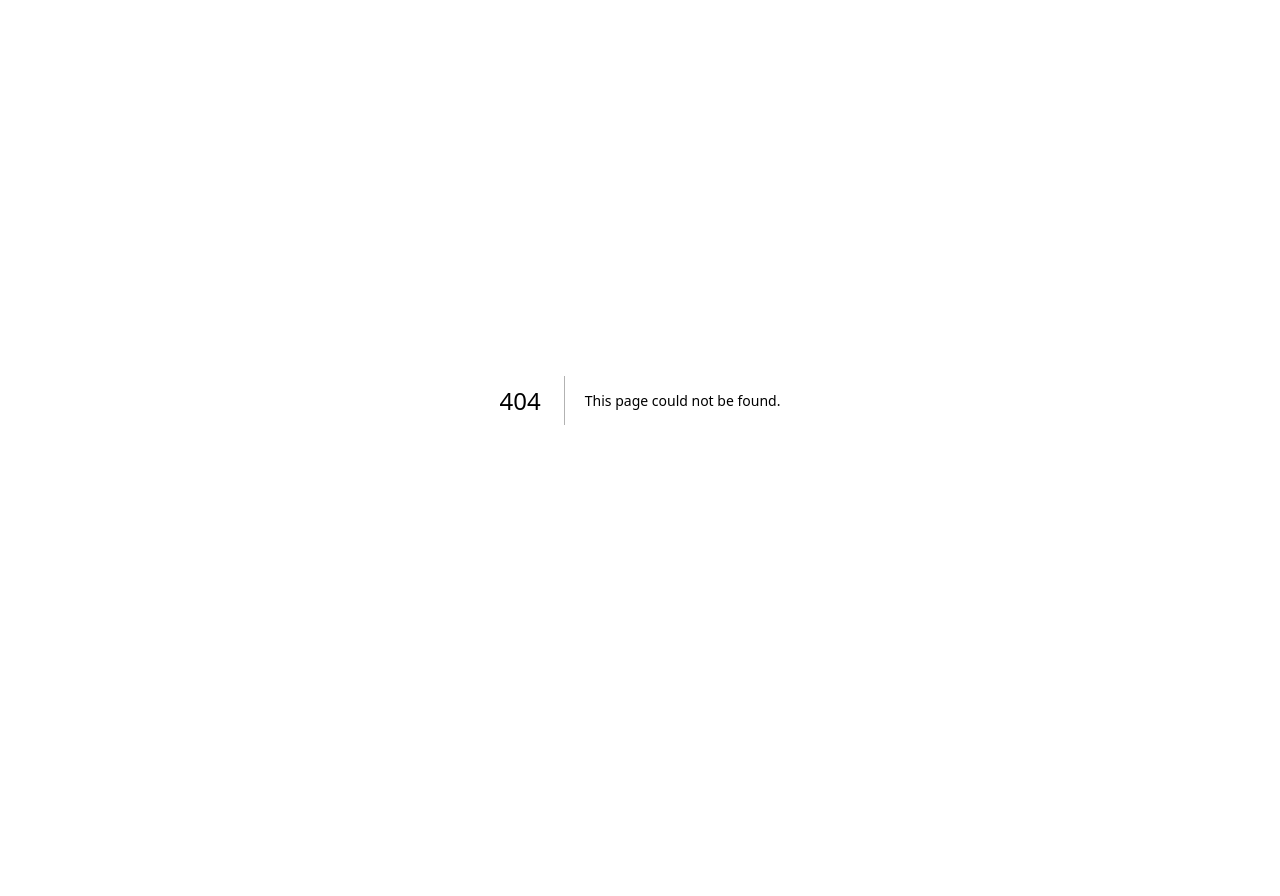
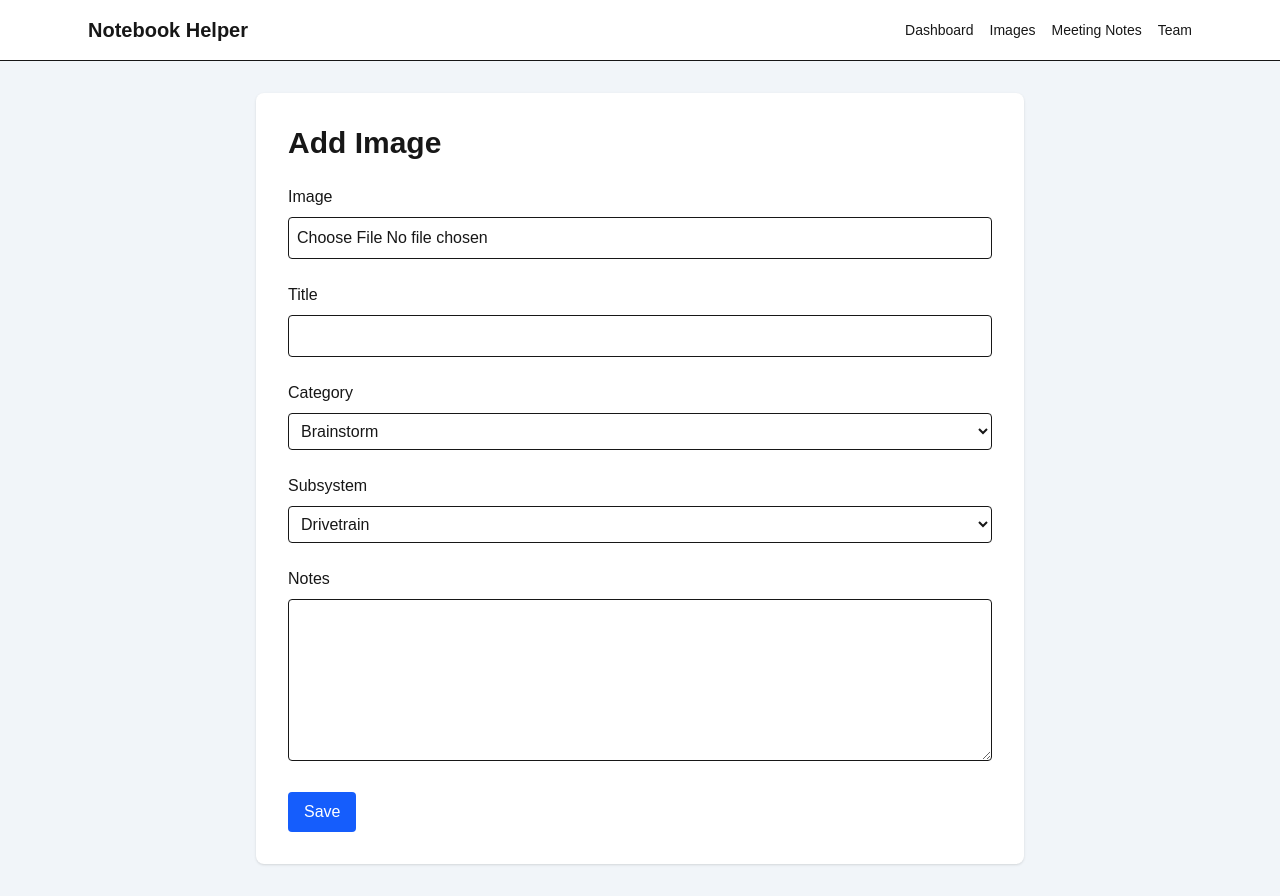
Before and after one commit to reactrobotics-org/notebook-helper, a Next.js app: page /images/new in a window 1280 px wide. Before the commit this address had no page. Before the commit the page ends 800 px from the top, so only its background shows below. Built offline with nearby package versions, Linux system fonts and the light colour scheme; no server answers.

Commit message:
Add image upload feature

```diff
--- /dev/null
+++ b/app/(main)/images/new/page.tsx
@@ -0,0 +1,174 @@
+"use client";
+
+import { useState } from "react";
+import { useForm } from "react-hook-form";
+import { v4 as uuidv4 } from "uuid";
+import { createClient } from "@/utils/supabase/client";
+
+type ImageForm = {
+  image: FileList;
+  title: string;
+  category: string;
+  subsystem: string;
+  notes: string;
+};
+
+export default function NewImagePage() {
+  const supabase = createClient();
+  const { register, handleSubmit, reset } = useForm<ImageForm>();
+  const [message, setMessage] = useState("");
+
+  async function onSubmit(data: ImageForm) {
+    setMessage("Saving...");
+
+    const {
+      data: { user },
+      error: userError,
+    } = await supabase.auth.getUser();
+
+    if (userError || !user) {
+      setMessage("You must be logged in to save an image.");
+      return;
+    }
+
+    const { data: profile, error: profileError } = await supabase
+      .from("profiles")
+      .select("id, team_id")
+      .eq("id", user.id)
+      .single();
+
+    if (profileError || !profile) {
+      setMessage("Could not find your profile.");
+      return;
+    }
+
+    if (!profile.team_id) {
+      setMessage("Your account is not assigned to a team yet.");
+      return;
+    }
+
+    const file = data.image?.[0];
+
+    if (!file) {
+      setMessage("Please choose an image.");
+      return;
+    }
+
+    const fileExt = file.name.split(".").pop();
+    const fileName = `${profile.team_id}/${uuidv4()}.${fileExt}`;
+
+    const { error: uploadError } = await supabase.storage
+      .from("images")
+      .upload(fileName, file);
+
+    if (uploadError) {
+      setMessage(`Upload error: ${uploadError.message}`);
+      return;
+    }
+
+    const { data: publicUrlData } = supabase.storage
+      .from("images")
+      .getPublicUrl(fileName);
+
+    const { error: insertError } = await supabase
+      .from("image_entries")
+      .insert({
+        team_id: profile.team_id,
+        created_by: user.id,
+        title: data.title,
+        category: data.category,
+        subsystem: data.subsystem,
+        description: data.notes,
+        image_url: publicUrlData.publicUrl,
+      });
+
+    if (insertError) {
+      setMessage(`Database error: ${insertError.message}`);
+      return;
+    }
+
+    reset();
+    setMessage("Image saved.");
+  }
+
+  return (
+    <main className="min-h-screen bg-slate-100 p-8">
+      <div className="mx-auto max-w-3xl rounded-lg bg-white p-8 shadow">
+        <h1 className="mb-6 text-3xl font-bold">Add Image</h1>
+
+        <form onSubmit={handleSubmit(onSubmit)} className="space-y-6">
+          <div>
+            <label className="mb-2 block font-medium">Image</label>
+            <input
+              type="file"
+              accept="image/*"
+              capture="environment"
+              {...register("image")}
+              className="w-full rounded border p-2"
+            />
+          </div>
+
+          <div>
+            <label className="mb-2 block font-medium">Title</label>
+            <input
+              {...register("title")}
+              className="w-full rounded border p-2"
+            />
+          </div>
+
+          <div>
+            <label className="mb-2 block font-medium">Category</label>
+            <select
+              {...register("category")}
+              className="w-full rounded border p-2"
+            >
+              <option>Brainstorm</option>
+              <option>Design</option>
+              <option>Prototype</option>
+              <option>Build</option>
+              <option>Programming</option>
+              <option>Testing</option>
+              <option>Other</option>
+            </select>
+          </div>
+
+          <div>
+            <label className="mb-2 block font-medium">Subsystem</label>
+            <select
+              {...register("subsystem")}
+              className="w-full rounded border p-2"
+            >
+              <option>Drivetrain</option>
+              <option>Intake</option>
+              <option>Conveyor</option>
+              <option>Lift</option>
+              <option>Claw</option>
+              <option>Electrical</option>
+              <option>Pneumatics</option>
+              <option>Sensors</option>
+              <option>Other</option>
+            </select>
+          </div>
+
+          <div>
+            <label className="mb-2 block font-medium">Notes</label>
+            <textarea
+              {...register("notes")}
+              rows={6}
+              className="w-full rounded border p-2"
+            />
+          </div>
+
+          <button
+            type="submit"
+            className="rounded bg-blue-600 px-4 py-2 text-white hover:bg-blue-700"
+          >
+            Save
+          </button>
+
+          {message && <p className="text-sm text-slate-700">{message}</p>}
+        </form>
+      </div>
+    </main>
+  );
+}
--- /dev/null
+++ b/app/(main)/images/page.tsx
@@ -0,0 +1,20 @@
+export default function ImagesPage() {
+  return (
+    <main className="min-h-screen bg-slate-100 p-8">
+      <div className="mx-auto max-w-4xl rounded-lg bg-white p-8 shadow">
+        <h1 className="text-3xl font-bold">Images</h1>
+
+        <p className="mt-2 text-gray-600">
+          Capture robot progress with photos and notes.
+        </p>
+
+        <a
+  href="/images/new"
+  className="mt-6 inline-block rounded bg-blue-600 px-4 py-2 text-white hover:bg-blue-700"
+>
+  Add Image
+</a>
+      </div>
+    </main>
+  );
+}
--- /dev/null
+++ b/app/(main)/layout.tsx
@@ -0,0 +1,14 @@
+import AppNav from "@/components/AppNav";
+
+export default function MainLayout({
+  children,
+}: {
+  children: React.ReactNode;
+}) {
+  return (
+    <>
+      <AppNav />
+      {children}
+    </>
+  );
+}
--- /dev/null
+++ b/components/AppNav.tsx
@@ -0,0 +1,28 @@
+import Link from "next/link";
+
+export default function AppNav() {
+  return (
+    <header className="border-b bg-white">
+      <div className="mx-auto flex max-w-6xl items-center justify-between px-6 py-4">
+        <Link href="/dashboard" className="text-xl font-bold">
+          Notebook Helper
+        </Link>
+
+        <nav className="flex gap-4 text-sm">
+          <Link href="/dashboard" className="hover:underline">
+            Dashboard
+          </Link>
+          <Link href="/images" className="hover:underline">
+            Images
+          </Link>
+          <Link href="/meeting-notes" className="hover:underline">
+            Meeting Notes
+          </Link>
+          <Link href="/teams" className="hover:underline">
+            Team
+          </Link>
+        </nav>
+      </div>
+    </header>
+  );
+}
--- a/package.json
+++ b/package.json
@@ -13,7 +13,9 @@
     "@supabase/supabase-js": "^2.108.2",
     "next": "16.2.9",
     "react": "19.2.4",
-    "react-dom": "19.2.4"
+    "react-dom": "19.2.4",
+    "react-hook-form": "^7.80.0",
+    "uuid": "^14.0.1"
   },
   "devDependencies": {
     "@tailwindcss/postcss": "^4",
```
Also changed, not shown: 1 other file (tests, documents, lock files or other folders).
